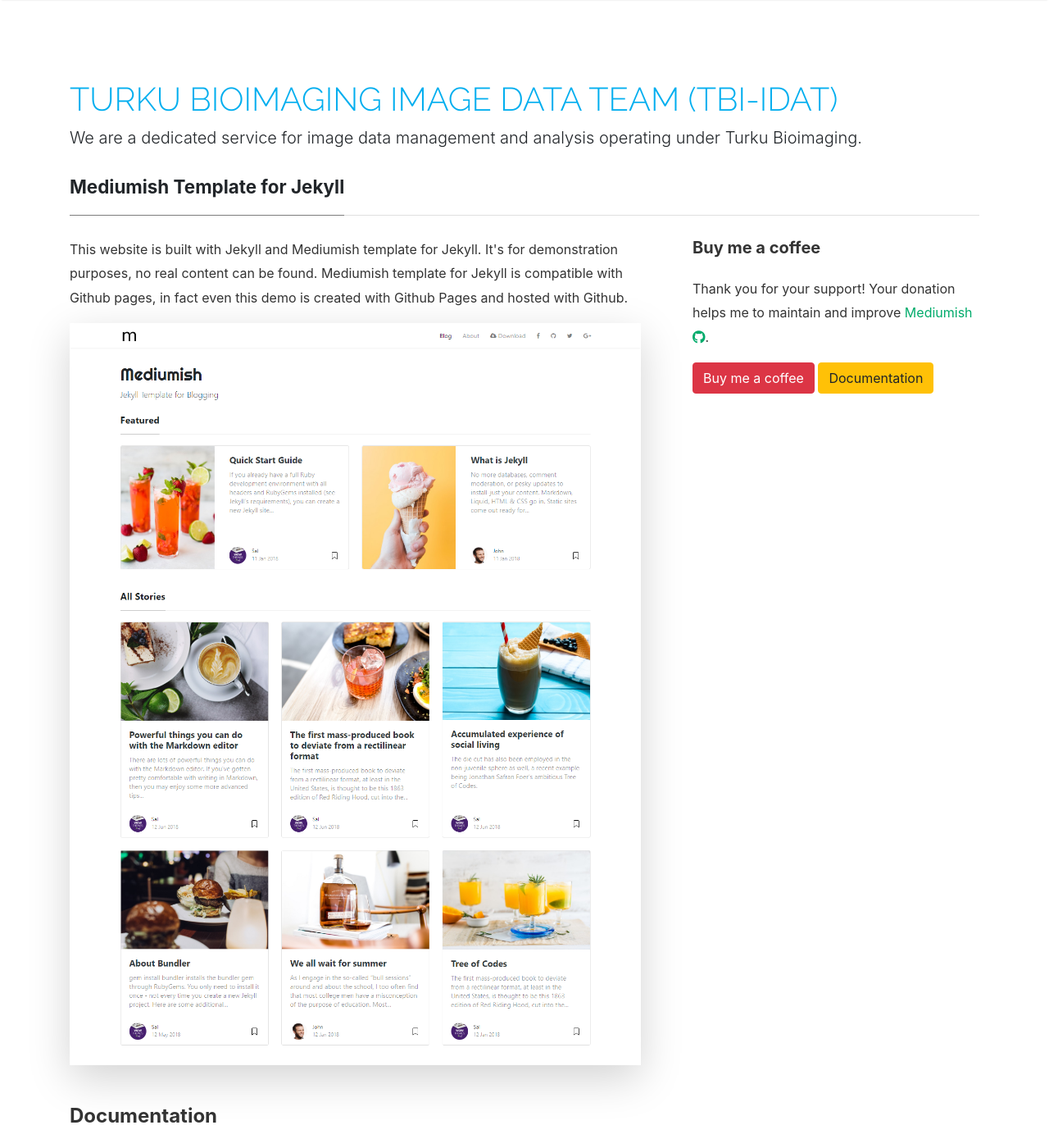
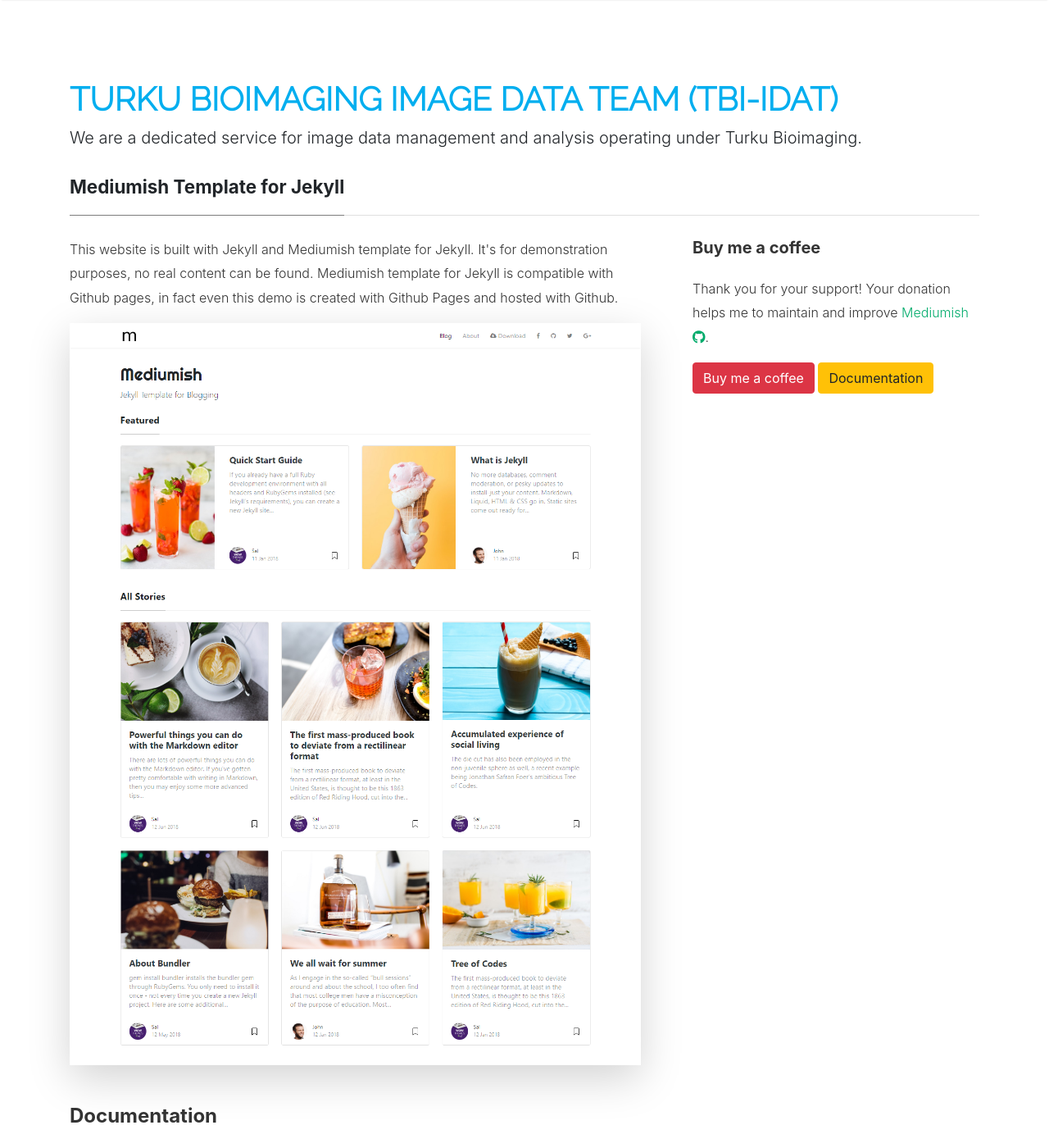
Before and after one commit to Turku-BioImaging/turku-bioimaging.github.io, a Jekyll site: the page built from _pages/about.md, in a window 1280 px wide and 1400 px high. Shown: the whole window at 82% size. Built offline with Jekyll 4.4.1, drawn with Linux system fonts in a browser that asks for light colours; nearby versions of some CDN libraries; comment, search, counter and statistics services are not loaded.

Commit message:
update fonts

```diff
--- a/assets/css/screen.css
+++ b/assets/css/screen.css
@@ -301,6 +301,8 @@ span.post-read-more a:hover {
 
 .mainheading h1.sitetitle {
     font-family: 'Raleway', sans-serif;
+    /* font-family: 'Lato', sans-serif; */
+    font-weight: 900;
     text-transform: uppercase;
     color: #00aeef;
 }
@@ -327,7 +329,9 @@ span.post-read-more a:hover {
 }
 
 .article-post {
-    font-family: Merriweather;
+    /* font-family: Merriweather; */
+    font-family: 'Lato';
+    font-weight: 300;
     font-size: 1.1rem;
     line-height: 1.84;
     color: rgba(0, 0, 0, .8);
```
